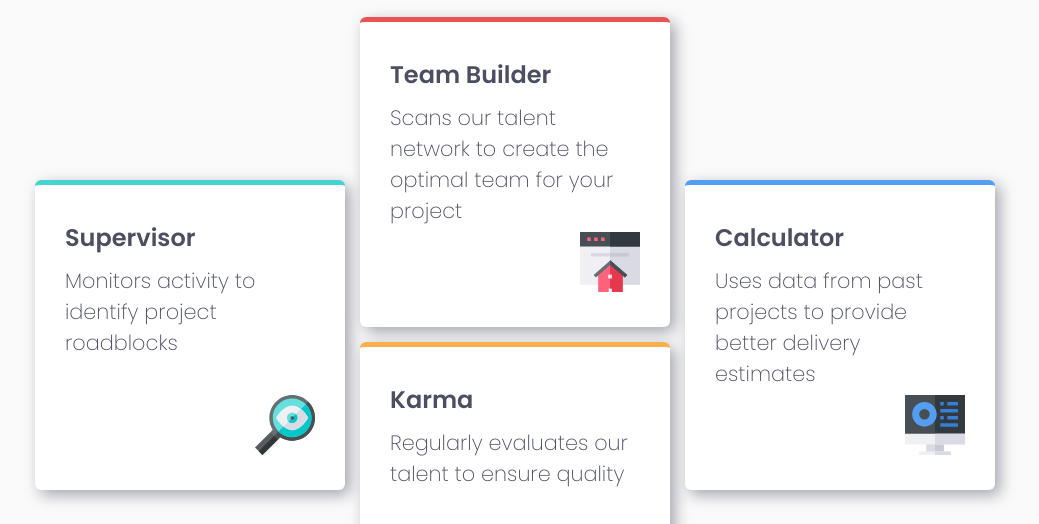
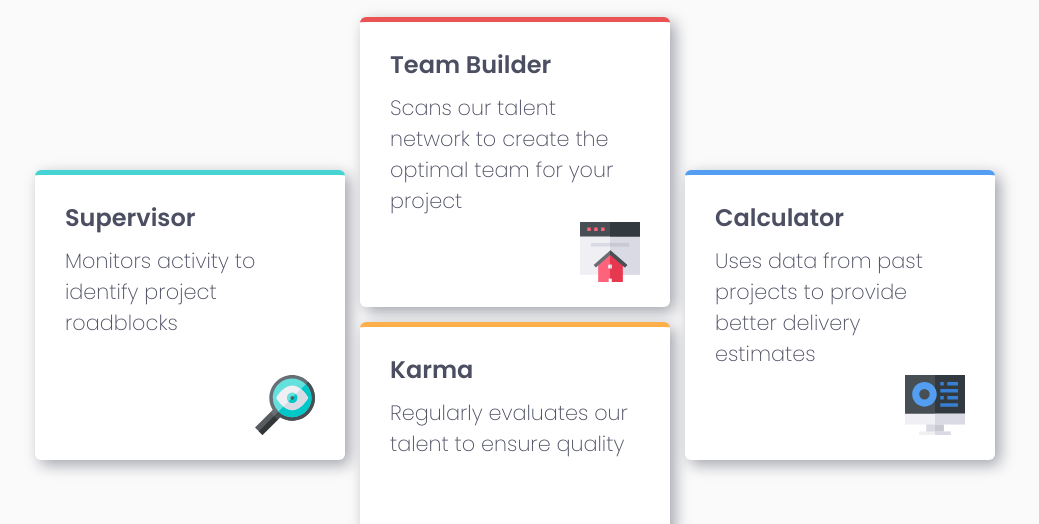
Before and after one commit to jameschancetech/four-card-feature-section, a plain HTML site: page index.html in a window 1280 px wide. Shown: the part 251-775 px from the top of the page, without its empty margins (125-1164 px from the left). Drawn offline with Linux system fonts and the light colour scheme.

Commit message:
Slight adjustment to the height

```diff
--- a/style.css
+++ b/style.css
@@ -96,8 +96,8 @@ html, body {
   background-color: white;
   box-shadow: 5px 5px 15px hsl(229, 6%, 66%);
   border-radius: 2%;
-  padding: 35px 30px;
-  min-height: 180px;
+  padding: 25px 30px;
+  min-height: 150px;
 }
 
 .icon-img {
```
